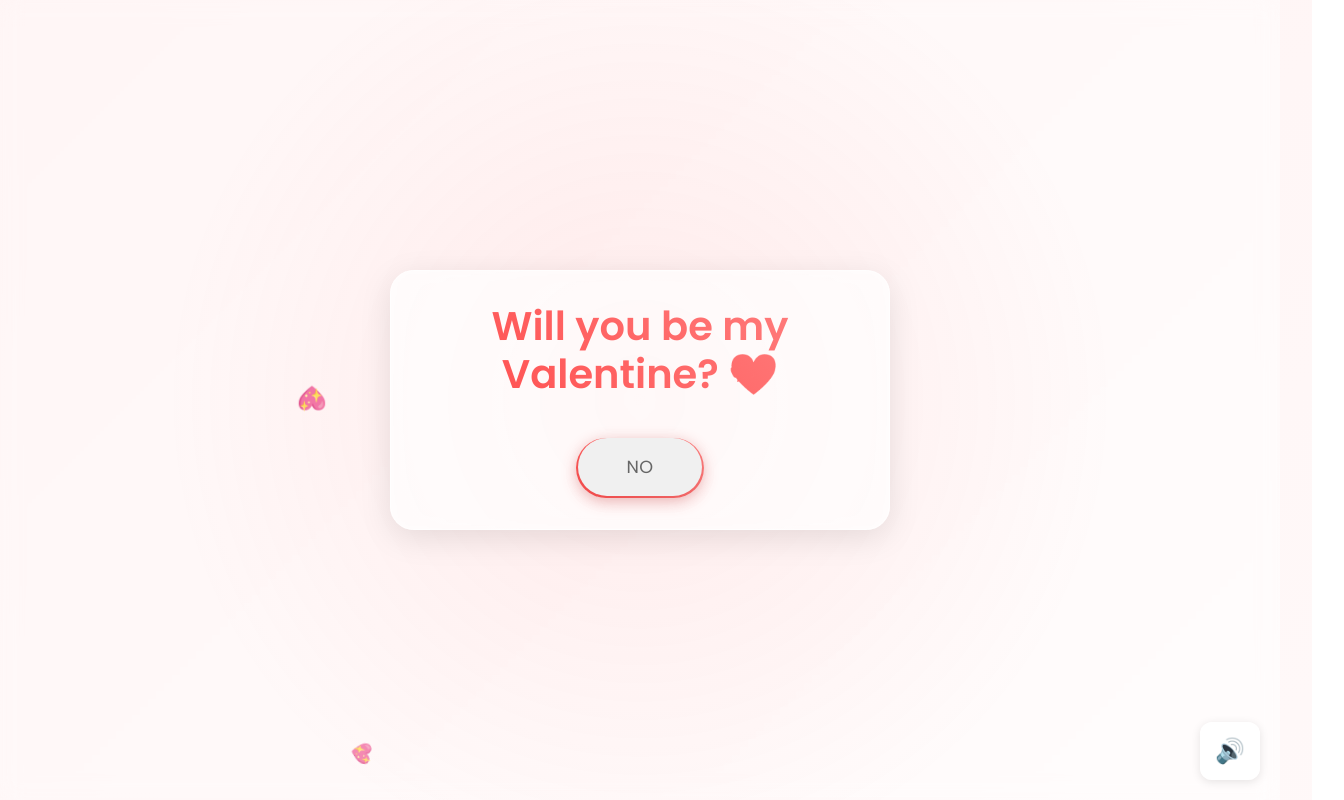
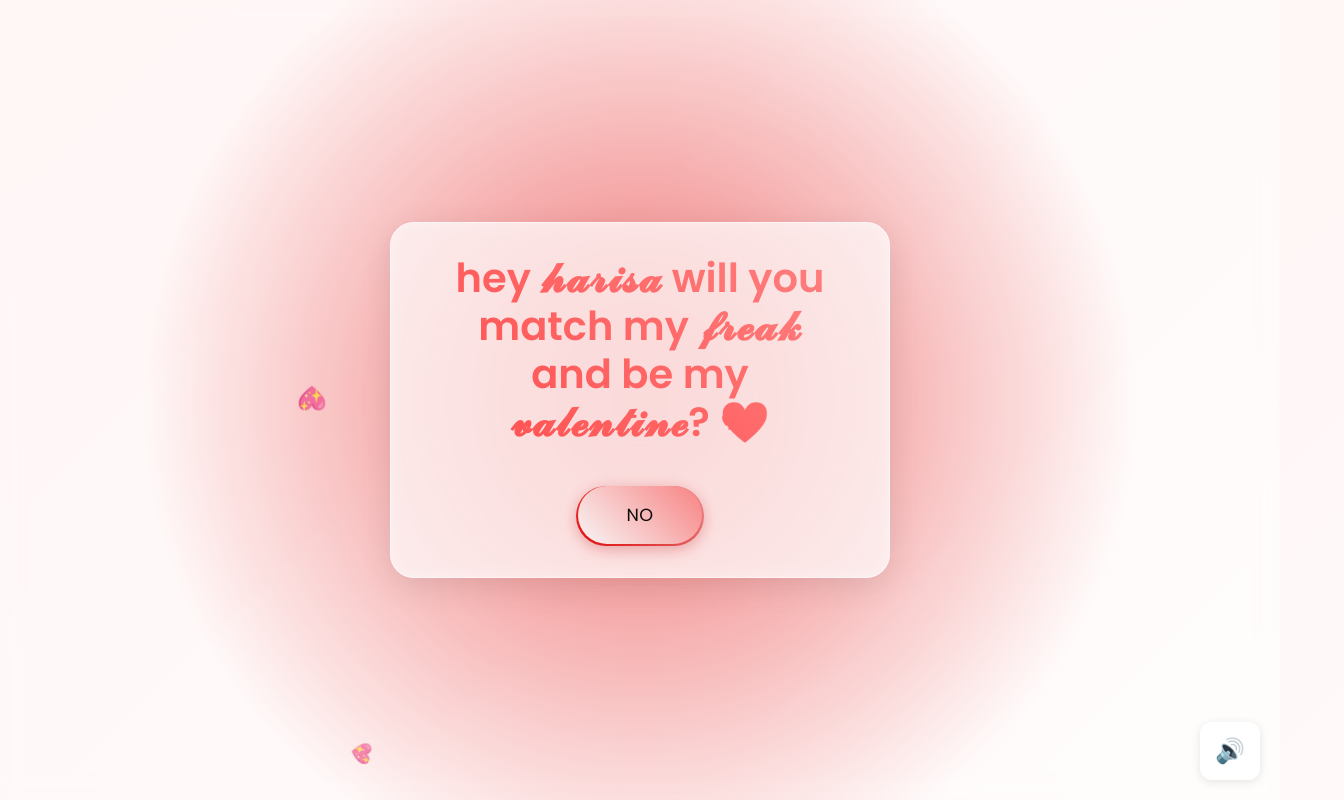
Before and after one commit to Wahaj-udn/harisa-val, a plain HTML site: page index.html in a window 1280 px wide. Shown: the top 800 px of the page, 1344 px wide, since content can reach past the window. Drawn offline with Linux system fonts and the light colour scheme.

Commit message:
Update index.html

```diff
--- a/index.html
+++ b/index.html
@@ -27,8 +27,8 @@
             position: fixed;
             width: 100vw;
             height: 100vh;
-            background: radial-gradient(circle at 50% 50%, rgba(255, 107, 107, 0.1), transparent 60%);
-            animation: pulse 4s ease-in-out infinite;
+            background: radial-gradient(circle at 50% 50%, rgba(231, 47, 47, 0.678), transparent 60%);
+            animation: pulse 2s ease-in-out infinite;
         }
 
         @keyframes pulse {
@@ -93,7 +93,7 @@
         }
 
         .btn-yes {
-            background: linear-gradient(45deg, #ff4d4d, #ff8080);
+            background: linear-gradient(45deg, #f00e0e, #f38f8f);
             color: white;
             box-shadow: 0 4px 15px rgba(255, 77, 77, 0.3);
         }
@@ -104,8 +104,8 @@
         }
 
         .btn-no {
-            background: #f0f0f0;
-            color: #666;
+            background: linear-gradient(45deg, #f8f6f6, #f88282);
+            color: #0e0d0d;
             position: absolute;
             box-shadow: 0 4px 15px rgba(0, 0, 0, 0.1);
         }
@@ -261,7 +261,7 @@
 <body>
     <div class="glass-bg"></div>
     <div class="container">
-        <h1>Will you be my Valentine? 💝</h1>
+        <h1>hey 𝓱𝓪𝓻𝓲𝓼𝓪 will you match my 𝓯𝓻𝓮𝓪𝓴 and be my 𝓿𝓪𝓵𝓮𝓷𝓽𝓲𝓷𝓮? 💝</h1>
         <div class="buttons">
             <button class="btn btn-yes">YES</button>
             <button class="btn btn-no">NO</button>
@@ -271,9 +271,10 @@
     <div class="success-modal">
         <div class="image-container">
             <img src="wahaj1.png" alt="grownass man">
-            <img src="harisa.jpg" alt="my bbg mwah">
+            <img src="harisa.jpg" alt="my bbg mwahhh">
         </div>
-        <p>My pookie dookie bear 💖<br>I knew we were meant to be and that you can't say no to a fine shyt like me hehehehehehe ;)</p>
+        <p>My pookie dookie bear 💖<br>I knew we were meant to be and that you couldn't say no to a fine shyt like me hehehehehehe ;)
+        <br> Well, now you're stuck here with me and i am never letting you go. i love you so much babe, i really do <3 </p>
     </div>
 
     <div class="audio-controls">
```
